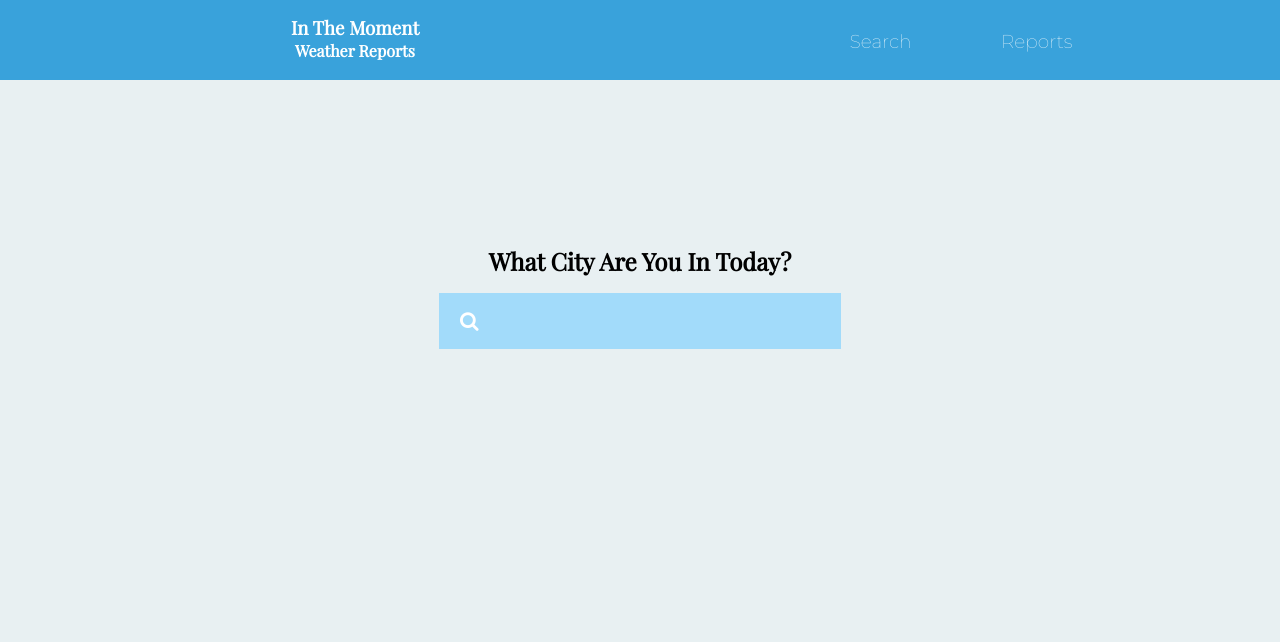
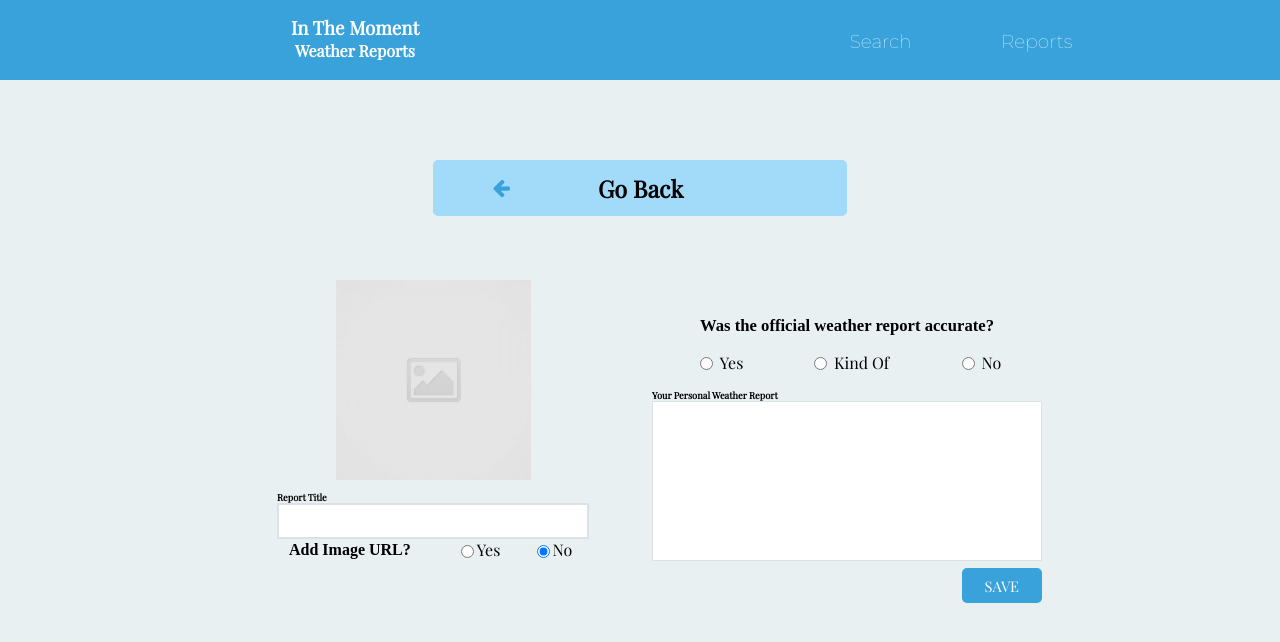
Before and after one commit to neldaza/In-The-Moment-Weather-Reports, a website with bundled scripts: page index.html in a window 1280 px wide. Built offline with nearby package versions, Linux system fonts and the light colour scheme.

Commit message:
HTML, CSS WIP, Image URL section  placement almost complete

```diff
--- a/css/layout.css
+++ b/css/layout.css
@@ -101,6 +101,10 @@
   width: 85%;
 }
 
+.width-80p {
+  width: 80%;
+}
+
 .margin-block-unset {
   margin-block: unset;
 }
@@ -193,6 +197,10 @@
 .header-h2-a {
   position: relative;
   left: -2rem;
+}
+
+.no-url-holder {
+  right: -0.5rem;
 }
 
 @media only screen and (max-device-width: 767px)
--- a/css/styles.css
+++ b/css/styles.css
@@ -487,3 +487,16 @@ ul {
   overflow-y: scroll;
   overflow-x: scroll;
 }
+
+.optional-image-holder {
+  margin-top: 0.75rem;
+  margin-bottom: 0.25rem;
+}
+
+.add-image-url-p {
+  font-size: 12pt;
+}
+
+.radio-font {
+  font-family: 'Playfair Display', serif;
+}
--- a/index.html
+++ b/index.html
@@ -48,7 +48,7 @@
     </div>
   </header>
   <main class="main">
-  <div data-view="search-bar" class="search-bar-body view">
+  <div data-view="search-bar" class="search-bar-body hidden">
     <div class="container search-bar-holder text-align-center">
       <div class="search-form-and-invalid row text-align-center wrap width-100p">
         <div class="column-half margin-auto">
@@ -123,7 +123,7 @@
       </div>
     </div>
   </div>
-  <div data-view="entry-form" class="view hidden">
+  <div data-view="entry-form" class="view">
     <div class="container whole-entry-form">
       <div class="row height-inherit">
         <form class= "column-full entry-form-submit">
@@ -136,11 +136,26 @@
           <div class="form-inputs-holder row wrap">
             <div class="picture-and-title column-half text-align-center">
               <img src="images/placeholder-image-square.jpg" alt="placeholder-image" class="placeholder-img">
-              <div class="width-60p margin-auto">
+              <div class="width-80p margin-auto">
                 <h3 class="titles margin-block-unset text-align-left titles-80p">Report Title</h3>
                 <input type="text" class="text photo-title" name="photoTitle" id="photoTitle" required>
               </div>
-              <div class="width-60p margin-auto">
+              <div class="optional-image-holder row width-80p margin-auto">
+                <div class="column-half flex justify-content-left align-items-center">
+                  <h3 class="add-image-url-p margin-block-unset">Add Image URL?</h3>
+                </div>
+                <div class="column-half flex">
+                  <div class="column-half flex justify-content-center align-items-center">
+                    <input type="radio" name="url-choice" value="Yes">
+                    <p class="radio-font margin-block-unset">Yes</p>
+                  </div>
+                  <div class="no-url-holder position-relative column-half flex justify-content-center align-items-center">
+                    <input type="radio" name="url-choice" value="No" checked>
+                    <p class="radio-font margin-block-unset">No</p>
+                  </div>
+                </div>
+              </div>
+              <div class="width-80p margin-auto hidden">
                 <h3 class="titles margin-block-unset text-align-left titles-80p">Your Weather Image URL</h3>
                 <input type="text" class="text photo-url" name="photoUrl" id="photoUrl" required>
               </div>
@@ -150,15 +165,15 @@
               <div class="radios row space-evenly align-items-center">
                 <div class="column-third flex align-items-center justify-content-center">
                   <input type="radio" name="choice" value="Yes" required>
-                  <p class="yes">Yes</p>
+                  <p class="radio-font yes">Yes</p>
                 </div>
                 <div class="column-third flex align-items-center justify-content-center">
                   <input type="radio" name="choice" value="Kind Of" required>
-                  <p class="kind-of">Kind Of</p>
+                  <p class="radio-font kind-of">Kind Of</p>
                 </div>
                 <div class="column-third flex align-items-center justify-content-center">
                   <input type="radio" name="choice" value="No" required>
-                  <p class="no">No</p>
+                  <p class="radio-font no">No</p>
                 </div>
               </div>
               <h3 class="titles margin-block-unset text-align-left">Your Personal Weather Report</h3>
```
